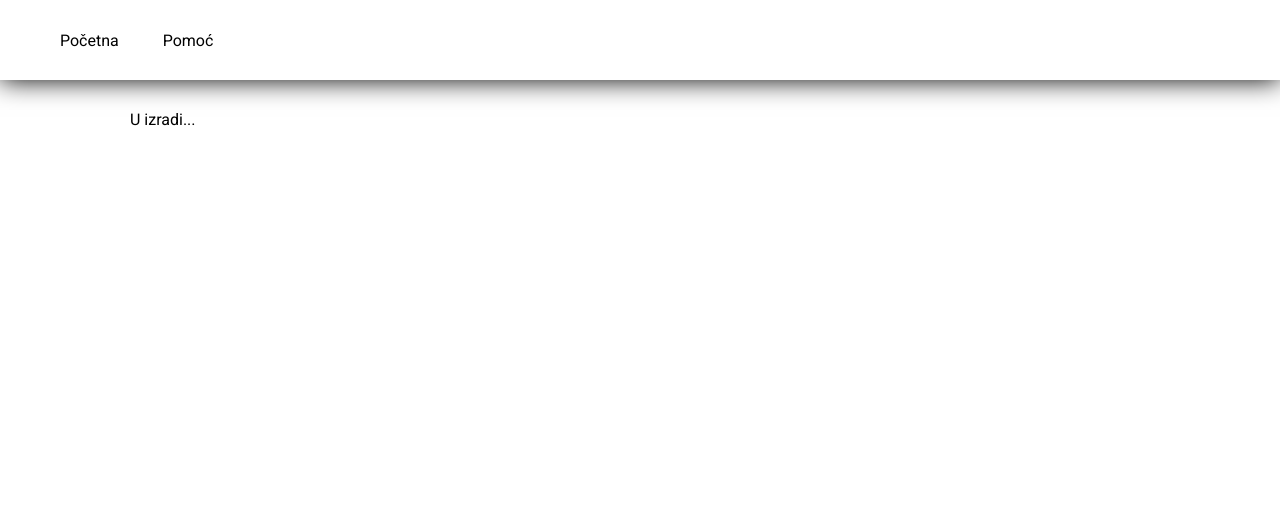
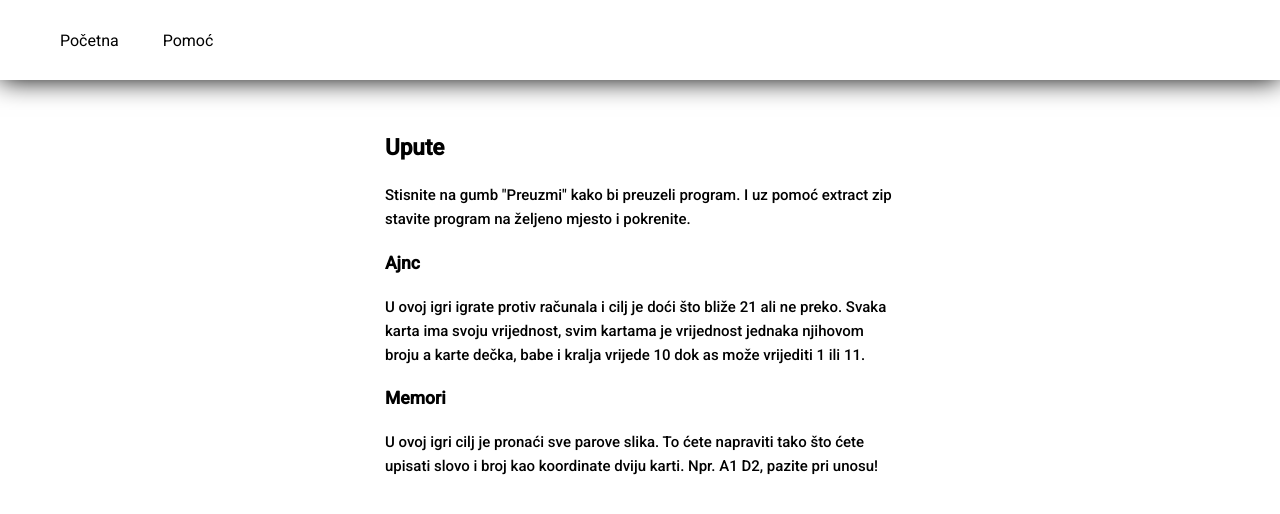
Before and after one commit to Jerko2404/informatikaprojekt, a plain HTML site: page pomoć.html in a window 1280 px wide. Drawn offline with Linux system fonts and the light colour scheme.

Commit message:
Final push

```diff
--- a/index.css
+++ b/index.css
@@ -57,7 +57,7 @@ img {
 }
 .container {
     font-size: 24px;
-    padding: 2px 16px 4px 16px;
+    padding: 2px 16px 15px 16px;
   }
 .lbutton {
 	background-color:white;
@@ -83,3 +83,20 @@ img {
 main li{
     display: inline;
 }
+
+.pomoc {
+    z-index: -1;
+    position: relative;
+    left: 50%;
+    transform: translateX(-50%);
+    width: 50%;
+    font-family: Roboto;
+    font-size: 15px;
+    font-weight: 500;
+    font-style: normal;
+    font-stretch: normal;
+    line-height: 1.6;
+    letter-spacing: normal;
+    color: #000000;
+    align-content: center;
+  }
--- a/pomoć.html
+++ b/pomoć.html
@@ -2,7 +2,7 @@
 <html>
     <head>
         <title>
-            Pomoć
+            Igre
         </title>
         <link rel="stylesheet" href="index.css" />
         <link
@@ -20,6 +20,11 @@
                 </ul>
             </nav>
         </header>
-         <main>U izradi...</main>
+        <main class="pomoc">
+            <h2>Upute</h4>
+            <p>Stisnite na gumb "Preuzmi" kako bi preuzeli program. I uz pomoć extract zip stavite program na željeno mjesto i pokrenite.</p>
+            <p><h3>Ajnc</h3>U ovoj igri igrate protiv računala i cilj je doći što bliže 21 ali ne preko. Svaka karta ima svoju vrijednost, svim kartama je vrijednost jednaka njihovom broju a karte dečka, babe i kralja vrijede 10 dok as može vrijediti 1 ili 11.</p>
+            <p><h3>Memori</h3>U ovoj igri cilj je pronaći sve parove slika. To ćete napraviti tako što ćete upisati slovo i broj kao koordinate dviju karti. Npr. A1 D2, pazite pri unosu!</p>
+        </main>
     </body>
     </html>
```
Also changed, not shown: index.html (+6 -2 lines), 2 other files. Lines whose indentation alone changed are shown as unchanged.
